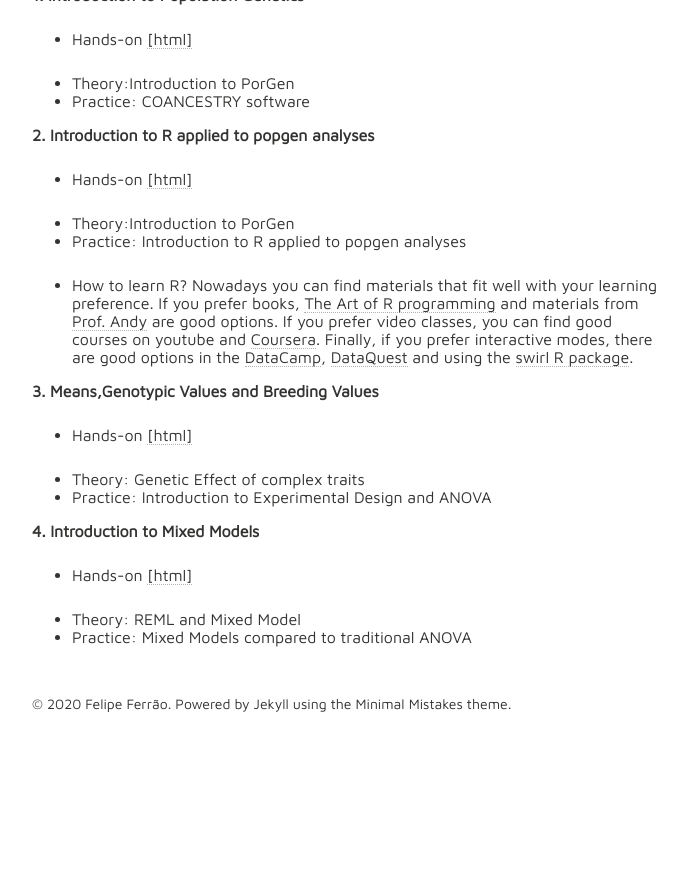
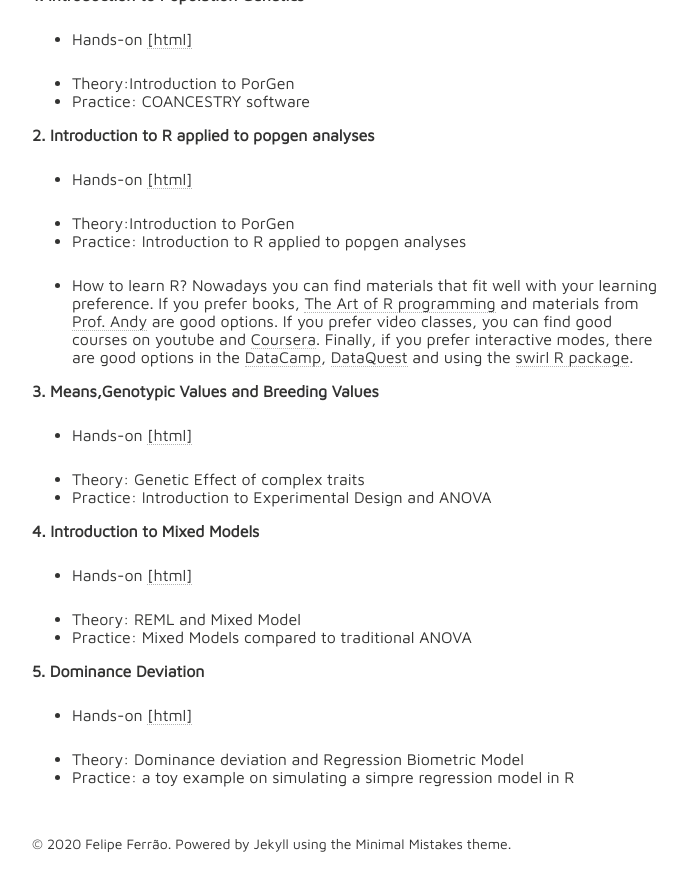
Before and after one commit to lfelipe-ferrao/lfelipe-ferrao.github.io, a Jekyll site: the page built from class/quantGenetic/index.md, in a window 1280 px wide and 900 px high, scrolled down 1494 px. Shown: the top 891 px of the window, without its empty margins (288-975 px from the left). Built offline with Jekyll 4.4.1, drawn with Linux system fonts in a browser that asks for light colours; nearby versions of some CDN libraries; our own code applies the rules of GitHub Pages for plain Markdown files; before the commit the page ends 2254 px from its top, so only the background shows below that.

Commit message:
Update index.md

```diff
--- a/class/quantGenetic/index.md
+++ b/class/quantGenetic/index.md
@@ -82,3 +82,10 @@ traditional textbook, The R Book, is widely available and comprehensive.
 
 - Theory: REML and Mixed Model
 - Practice: Mixed Models compared to traditional ANOVA
+
+**5. Dominance Deviation**
+
+- Hands-on [[html]](https://htmlpreview.github.io/?https://github.com/lfelipe-ferrao/lfelipe-ferrao.github.io/blob/master/class/quantGenetic/week5.html)
+
+- Theory: Dominance deviation and Regression Biometric Model
+- Practice: a toy example on simulating a simpre regression model in R
```
